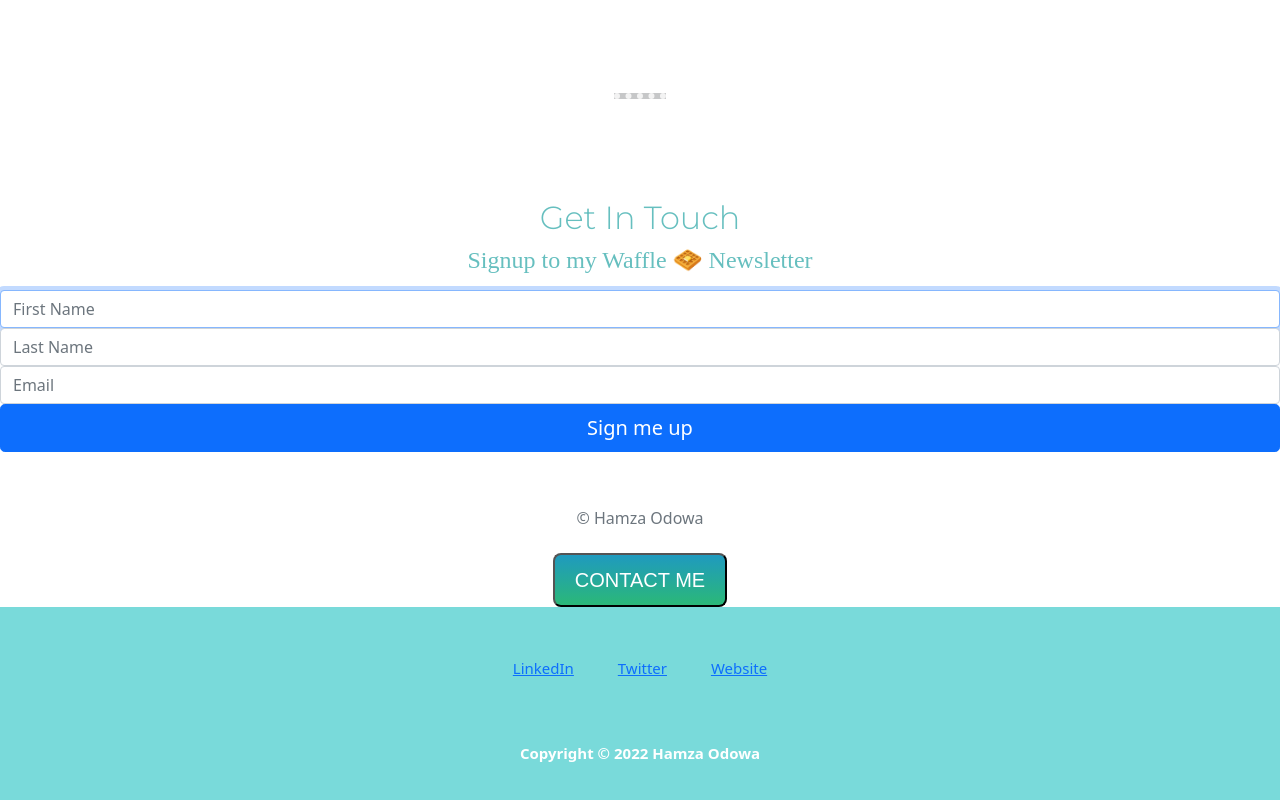
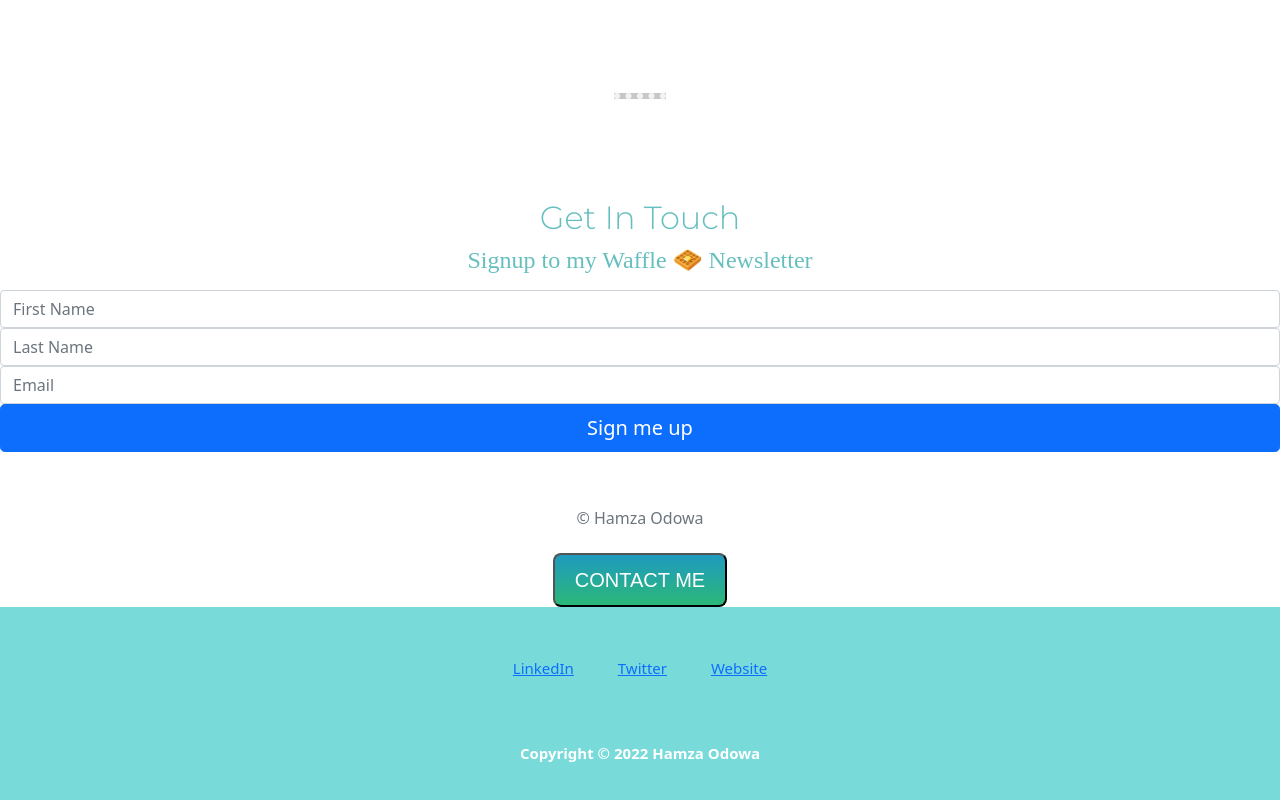
Before and after one commit to hamse47/my-website47, a plain HTML site: page index.html in a window 1280 px wide. Shown: the part 4352-5152 px from the top of the page. Drawn offline with nearby package versions, Linux system fonts and the light colour scheme; a web font is replaced by a local one.

Commit message:
Update index.html

```diff
--- a/index.html
+++ b/index.html
@@ -145,8 +145,7 @@
                 <form action="/" method="POST">
                     <h1 class="h4 mb-3 fw-normal">Signup to my Waffle 🧇 Newsletter</h1>
 
-                    <input type="text" name="FName" class="form-control top" placeholder="First Name" required
-                        autofocus>
+                    <input type="text" name="FName" class="form-control top" placeholder="First Name" required>
                     <input type="text" name="LName" class="form-control middle" placeholder="Last Name" required>
                     <input type="email" name="email" class="form-control bottom" placeholder="Email" required>
 
```
